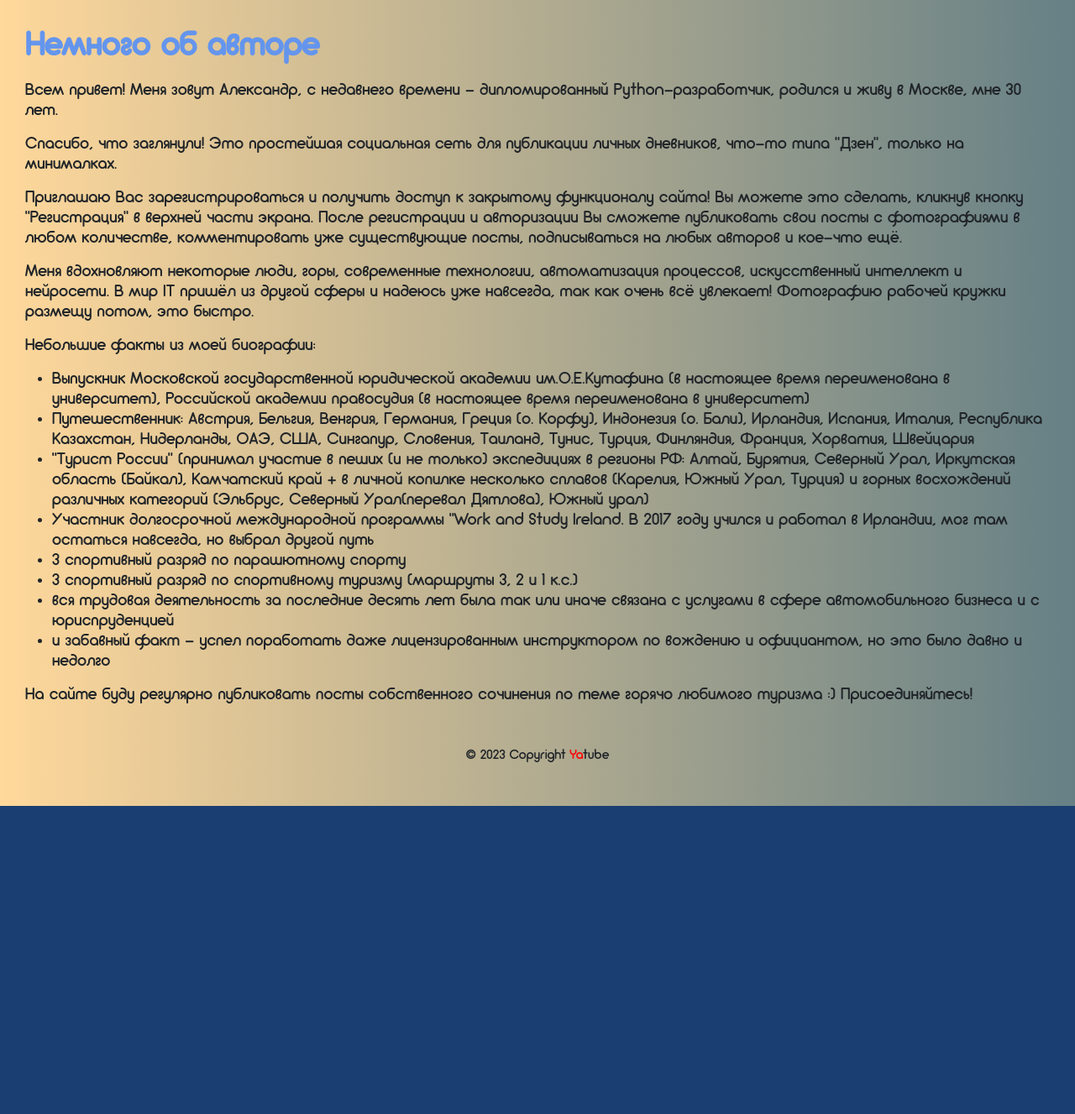
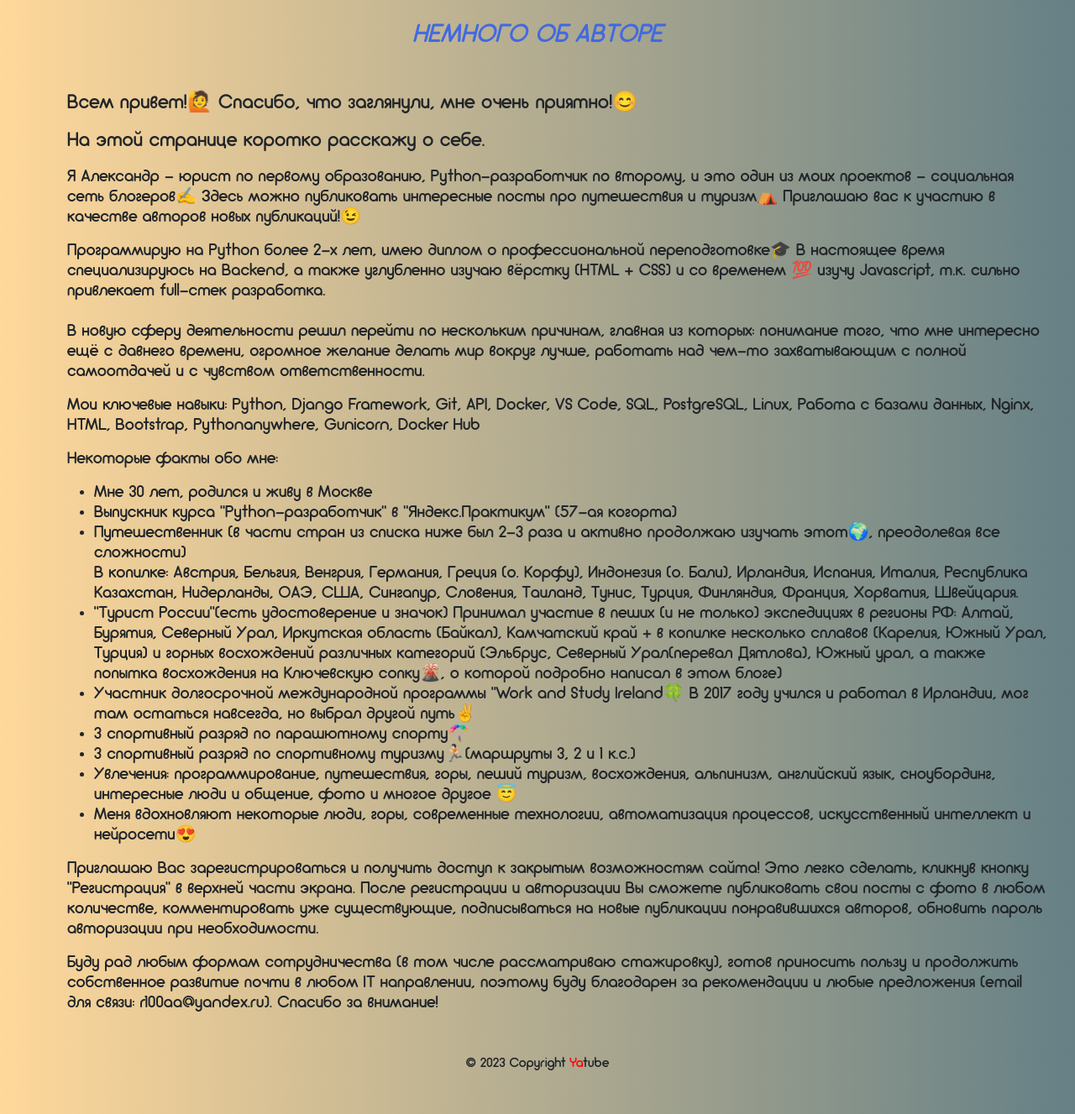
Before and after one commit to alexrashkin/TravelTube, a Django app: page /about/author/ in a window 1280 px wide. Shown: the part 56-1383 px from the top of the page at 84% size. Before the commit the page ends 1016 px from the top, so only its background shows below. Run offline with Django 3.2, Linux system fonts and the light colour scheme; some libraries are stand-ins or nearby versions.

Commit message:
new design

```diff
--- a/yatube/templates/about/author.html
+++ b/yatube/templates/about/author.html
@@ -3,44 +3,68 @@
 {% block content %}
 <div class="author">
   <br>
-    <h1><h1 style="color:#6495ED"><b>Немного об авторе</b></h1>
+  <h1 style="font-size: 31px; text-transform: uppercase; font-style: italic; color:#4169E1; text-align: center;">Немного об авторе</h1>
+  <br>
   {% load static %}
   <link rel="stylesheet" type="text/css" href="{% static 'css/style.css' %}">
-      <p><h5>Всем привет! Меня зовут Александр, с недавнего времени - дипломированный Python-разработчик, родился и живу в Москве, мне 30 лет.</p>
-      <p>Спасибо, что заглянули! Это простейшая
-         социальная сеть для публикации личных дневников, что-то типа "Дзен",
-         только на минималках.</p>
-      <p>Приглашаю Вас зарегистрироваться и получить доступ к закрытому
-         функционалу сайта! Вы можете это сделать,
-         кликнув кнопку "Регистрация" в верхней части экрана. После регистрации и авторизации Вы сможете публиковать свои посты с фотографиями в любом количестве, комментировать уже существующие посты, подписываться на любых авторов и кое-что ещё.
-      <p>Меня вдохновляют некоторые люди, горы, современные технологии, автоматизация процессов,
-         искусственный интеллект и нейросети.
-         В мир IT пришёл из другой сферы и надеюсь уже навсегда, так как очень всё увлекает!
-         Фотографию рабочей кружки
-         размещу потом, это быстро.</p>
-      <p>Небольшие факты из моей биографии:
+  <p><div style="margin-left: 50px;"><h4>Всем привет!&#128587; Спасибо, что заглянули, мне очень приятно!&#128522;</h4>
+  <p><h4>На этой странице коротко расскажу о себе.<h4></p>
+  <h5><p>Я Александр - юрист по первому образованию, Python-разработчик по второму, и это один из моих проектов - социальная сеть
+     блогеров&#9997; Здесь можно публиковать интересные посты про путешествия и
+     туризм&#9978; Приглашаю вас к участию в качестве авторов новых публикаций!&#128521;</p>
+     Программирую на Python более 2-х лет, имею диплом о профессиональной
+     переподготовке&#127891; В настоящее время специализируюсь на Backend,
+     а также углубленно изучаю вёрстку (HTML + CSS) и со временем
+     &#128175; изучу Javascript, т.к. сильно привлекает full-стек разработка.
+     <br>
+     <br>
+     В новую сферу деятельности решил перейти по нескольким
+     причинам, главная из которых: понимание того, что мне
+     интересно ещё с давнего времени, огромное желание делать мир
+     вокруг лучше, работать над чем-то захватывающим с полной
+     самоотдачей и с чувством ответственности.</p>
+  <p>Мои ключевые навыки:
+      Python, Django Framework, Git, API, Docker, VS Code, SQL, PostgreSQL,
+      Linux, Работа с базами данных, Nginx, HTML, Bootstrap,
+      Pythonanywhere, Gunicorn, Docker Hub</p>
+  <p>Некоторые факты обо мне:
   <ul>
+  <li>Мне 30 лет, родился и живу в Москве</li>
   <li>
-       Выпускник Московской государственной юридической академии
-       им.О.Е.Кутафина (в настоящее время переименована в университет),
-       Российской академии правосудия (в настоящее время переименована
-       в университет)</li>
-      <li>Путешественник: Австрия, Бельгия, Венгрия, Германия, Греция (о. Корфу), Индонезия (о. Бали), Ирландия, Испания, Италия, Республика Казахстан, Нидерланды, ОАЭ, США, Сингапур, Словения, Таиланд, Тунис, Турция, Финляндия, Франция, Хорватия, Швейцария</li>
-      <li>"Турист России" (принимал участие в пеших (и не только) экспедициях
-        в регионы РФ: Алтай, Бурятия, Северный Урал, Иркутская область
-        (Байкал), Камчатский край + в личной копилке несколько сплавов (Карелия,
-        Южный Урал, Турция) и горных восхождений различных категорий (Эльбрус,
-        Северный Урал(перевал Дятлова), Южный урал)</li>
+     Выпускник курса "Python-разработчик" в "Яндекс.Практикум" (57-ая когорта)</li>
+  <li>Путешественник (в части стран из списка ниже был 2-3 раза и активно продолжаю изучать этот&#127757;,
+   преодолевая все сложности)</li>
+      В копилке: Австрия, Бельгия, Венгрия, Германия, Греция (о.
+     Корфу), Индонезия (о. Бали), Ирландия, Испания, Италия, Республика
+     Казахстан, Нидерланды, ОАЭ, США, Сингапур, Словения, Таиланд, Тунис,
+     Турция, Финляндия, Франция, Хорватия, Швейцария.</li>
+  <li>"Турист России"(есть удостоверение и значок) Принимал участие в пеших (и не только)
+      экспедициях в регионы РФ: Алтай, Бурятия, Северный Урал, Иркутская
+      область (Байкал), Камчатский край + в копилке несколько
+      сплавов (Карелия, Южный Урал, Турция) и горных восхождений
+      различных категорий (Эльбрус, Северный Урал(перевал Дятлова),
+      Южный урал, а также попытка восхождения на Ключевскую сопку&#127755;, о которой подробно
+      написал в этом блоге)</li>
   <li>Участник долгосрочной международной программы "Work and Study
-         Ireland. В 2017 году учился и работал в Ирландии, мог там остаться навсегда, но выбрал другой путь</li>
-      <li>3 спортивный разряд по парашютному спорту</li>
-      <li>3 спортивный разряд по спортивному туризму (маршруты 3, 2 и 1 к.с.)</li>
-      <li>вся трудовая деятельность за последние десять лет была так или иначе
-       связана с услугами в сфере автомобильного бизнеса и с юриспруденцией</li>
-      <li>и забавный факт - успел поработать даже лицензированным инструктором
-         по вождению и официантом, но это было давно и недолго</li>
+     Ireland&#127808; В 2017 году учился и работал в Ирландии, мог там
+     остаться навсегда, но выбрал другой путь&#9996;</li>
+  <li>3 спортивный разряд по парашютному спорту&#129666;</li>
+  <li>3 спортивный разряд по спортивному туризму🏃🏻(маршруты 3, 2 и 1 к.с.)</li>
+  <li>Увлечения: программирование, путешествия, горы, пеший туризм, восхождения,
+   альпинизм, английский язык, сноубординг, интересные люди и общение,
+   фото и многое другое &#128519;</li>
+  <li>Меня вдохновляют некоторые люди, горы, современные технологии,
+   автоматизация процессов, искусственный интеллект и нейросети&#128525;</li>
   </ul>
-      <p>На сайте буду регулярно публиковать посты собственного сочинения
-         по теме горячо любимого туризма :) Присоединяйтесь!
-      </p>
+   <p>Приглашаю Вас зарегистрироваться и получить доступ к закрытым
+      возможностям сайта! Это легко сделать, кликнув кнопку "Регистрация"
+      в верхней части экрана. После регистрации и авторизации Вы сможете
+      публиковать свои посты с фото в любом количестве,
+      комментировать уже существующие, подписываться на новые публикации
+      понравившихся авторов, обновить пароль авторизации при необходимости.</p>
+   <p>Буду рад любым формам сотрудничества (в том числе рассматриваю стажировку), готов приносить пользу и продолжить
+      собственное развитие почти в любом IT направлении, поэтому
+      буду благодарен за рекомендации и любые предложения (email для связи: r100aa@yandex.ru). Спасибо за внимание!</p>
+</div>
+</h5>
 {% endblock %}
--- a/yatube/templates/about/tech.html
+++ b/yatube/templates/about/tech.html
@@ -25,7 +25,8 @@
 <body>
 	<header>
 		<br>
-		<h1 style="color:#6495ED; text-indent: 50px;"><b>Технологии проекта:</b></h1>
+		<h1 style="font-size: 31px; text-transform: uppercase; font-style: italic; color:#4169E1; text-align: center;">Технологии проекта:</h1>
+		<br>
 	</header>
 	<main>
 		<section>
--- a/yatube/templates/posts/index.html
+++ b/yatube/templates/posts/index.html
@@ -3,7 +3,7 @@
     {% block title %}Последние обновления на сайте{% endblock %}
     {% block content %}
     <div class="main-container">
-        <h1><b>Последние обновления на сайте</b></h1>
+        <h1 style="font-size: 31px; text-transform: uppercase; font-style: italic; color:#4169E1;">Последние обновления на сайте</h1>
         {% cache 20 index_page page_obj %}
         {% for post in page_obj %}
             {% include 'includes/template_index.html' %}
```
Lines whose indentation alone changed are shown as unchanged.
